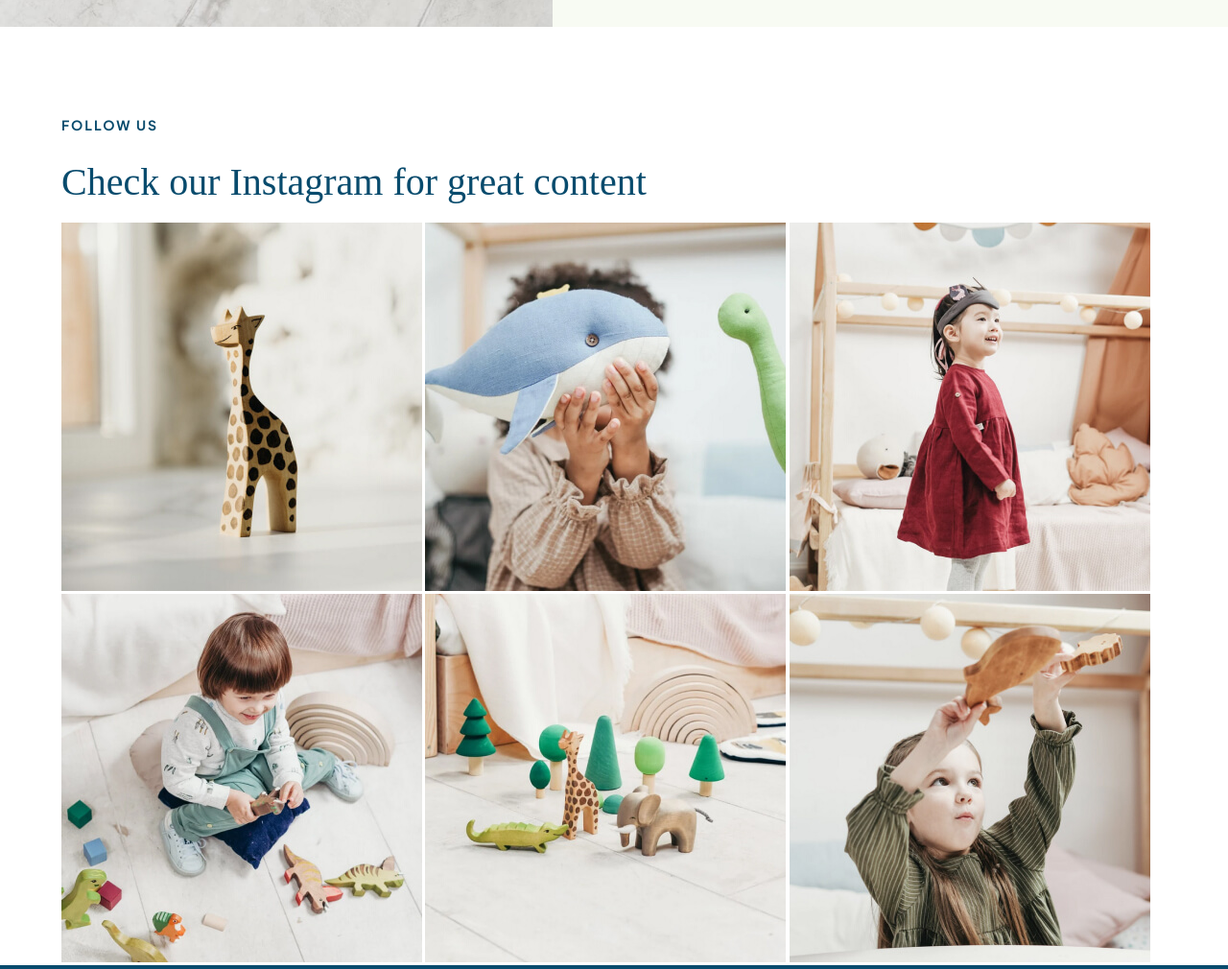
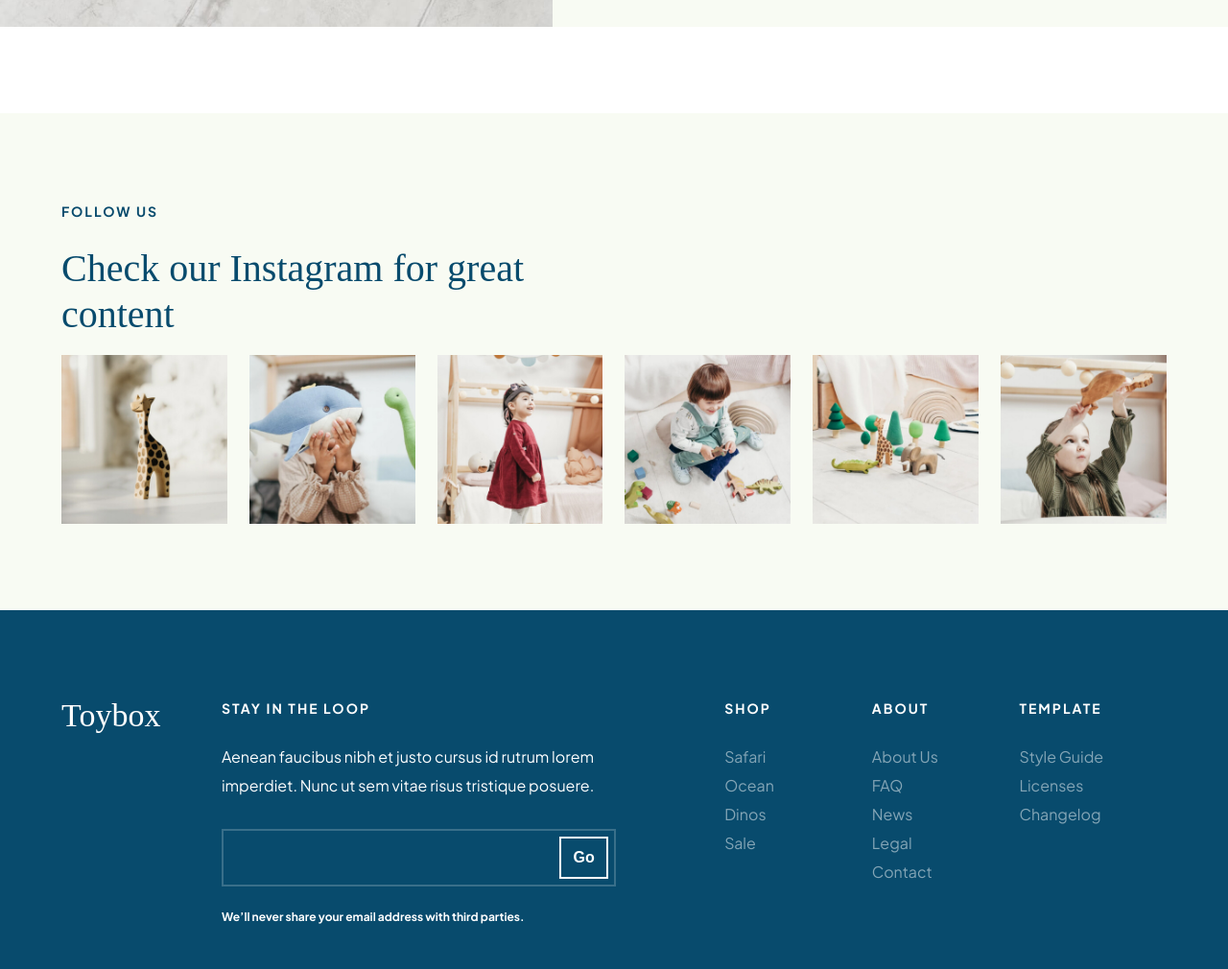
Before and after one commit to alextfriedman/ecommerce-codealong, a plain HTML site: page index.html in a window 1280 px wide. Shown: the part 859-1869 px from the top of the page at 96% size. Drawn offline with Linux system fonts and the light colour scheme; files whose address does not match are found by name; a web font is replaced by a local one.

Commit message:
finished styles for instagram gallery section

```diff
--- /dev/null
+++ b/styles/sass/partials/_sections.scss
@@ -0,0 +1,22 @@
+/* Instagram gallery section */
+
+.gallery {
+    background-color: $tertiary;
+    padding: 90px 0;
+    margin: 0;
+    h2 {
+        max-width: 500px;
+    }
+}
+.galleryItems {
+    display: flex;
+    flex-wrap: wrap;
+    justify-content: space-between;
+    .item{
+        width: 15%;
+        img{
+            width: 100%;
+            display: block;
+        }
+    }
+}
--- a/styles/sass/styles.scss
+++ b/styles/sass/styles.scss
@@ -23,4 +23,5 @@
 @import "./partials/baseStyles";
 @import "./partials/nav";
 @import "./partials/header";
+@import "./partials/sections";
 @import "./partials/footer";
```
Also changed, not shown: styles/styles.css.
